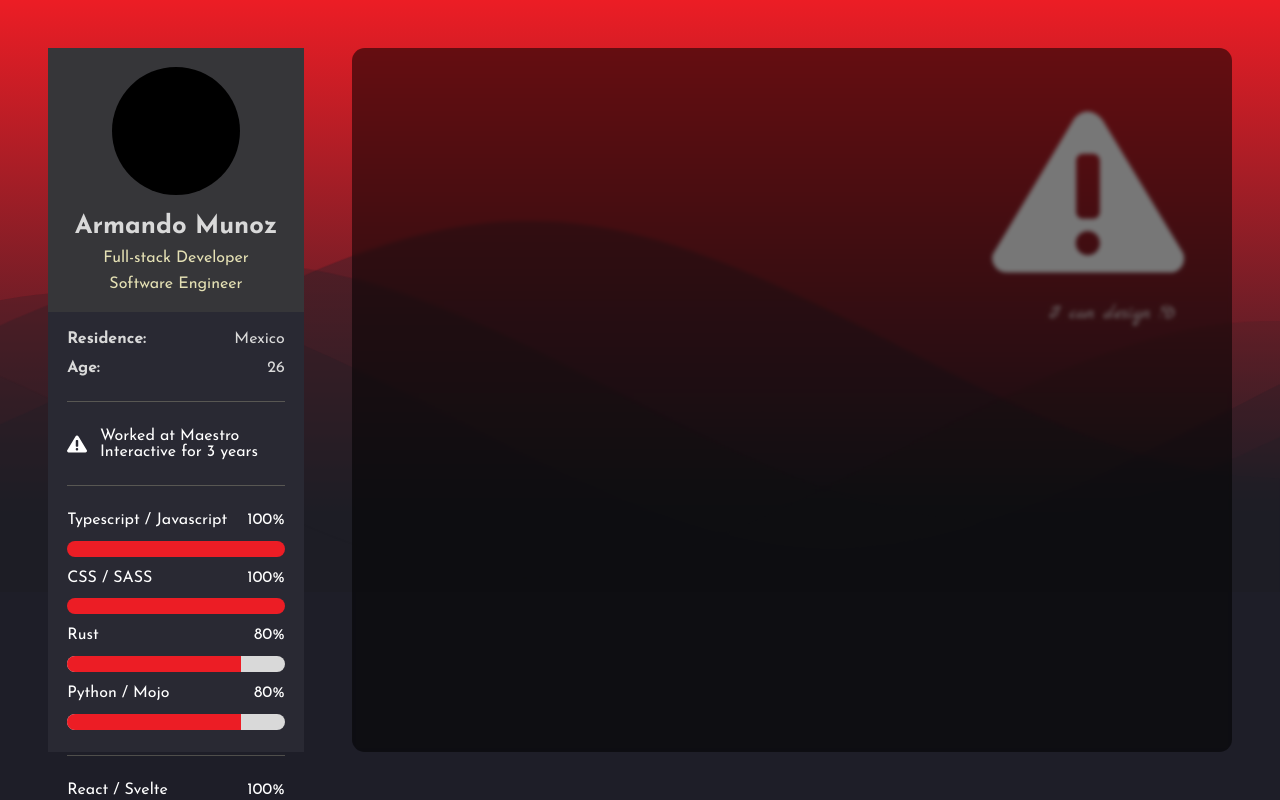
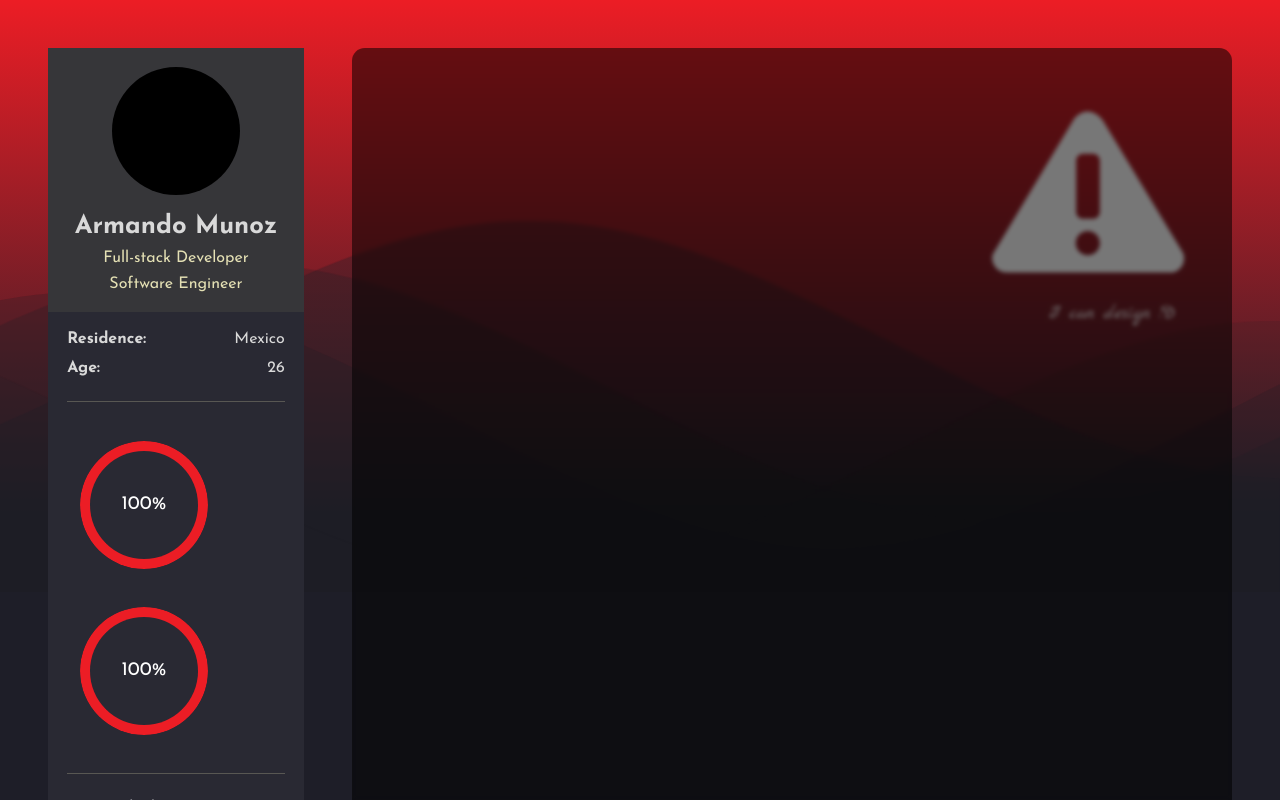
Before and after one commit to Stuff7/armando, a Svelte app: page / in a window 1280 px wide. Built offline with nearby package versions, Linux system fonts and the light colour scheme.

Commit message:
progress ring

```diff
--- a/src/App.svelte
+++ b/src/App.svelte
@@ -18,7 +18,18 @@
     height: 100%;
     padding: var(--spacing-lg-200);
     overflow: hidden auto;
-    display: flex;
+    display: grid;
+    grid-template:
+      "a b" 1fr
+      "a b" 1fr / max-content 1fr;
     gap: var(--spacing-lg-200);
+
+    & > :global(.Sidebar) {
+      grid-area: a;
+    }
+
+    & > :global(.Content) {
+      grid-area: b;
+    }
   }
 </style>
--- a/src/build.d.ts
+++ b/src/build.d.ts
@@ -1 +1 @@
-type IconName = "elephant" | "loading" | "triangle-exclamation" | "waves" | "checkmark" | "maestro";
+type IconName = "checkmark"|"elephant"|"loading"|"maestro"|"triangle-exclamation";
--- /dev/null
+++ b/src/components/ProgressRing.svelte
@@ -0,0 +1,93 @@
+<script lang="ts">
+  export let progress = 85;
+  export let size = "var(--area-sm-100)";
+
+  $: degreesRight = progress / 100 * 360;
+  $: degreesLeft = Math.min(degreesRight, 180);
+</script>
+
+<div
+  class="ProgressRing"
+  style:--progress-ring__degrees-left="{degreesLeft}deg"
+  style:--progress-ring__degrees-right="{degreesRight}deg"
+  style:--progress-ring-size={size}
+>
+  <span class="ProgressRing__title">{progress}%</span>
+  <div class="ProgressRing__overlay"></div>
+  <div class="ProgressRing__left"></div>
+  {#if degreesRight > 180}
+    <div class="ProgressRing__right"></div>
+  {/if}
+</div>
+
+<style lang="scss">
+  .ProgressRing {
+    --size: var(--progress-ring-size, 200px);
+    width: var(--size);
+    height: var(--size);
+    font-size: calc(var(--size) * 0.15);
+    color: #fff;
+    border-radius: 50%;
+    overflow: hidden;
+    position: relative;
+    text-align: center;
+    line-height: var(--size);
+    margin: calc(var(--size) / 10);
+
+    &__title {
+      position: relative;
+      z-index: 100;
+    }
+
+    &__overlay {
+      width: 50%;
+      height: 100%;
+      position: absolute;
+      top: 0;
+      left: 0;
+      z-index: 1;
+    }
+
+    & &__left, & &__right {
+      width: 50%;
+      height: 100%;
+      position: absolute;
+      top: 0;
+      left: 0;
+      border: 10px solid var(--color-accent-1);
+      border-radius: calc(var(--size) / 2) 0px 0px calc(var(--size) / 2);
+      border-right: 0;
+      transform-origin: right;
+    }
+
+    & &__left {
+      animation: load 1s linear forwards;
+    }
+
+    & &__right {
+      animation: load2 2s linear forwards;
+    }
+  }
+
+  @keyframes load {
+    0% {
+      transform: rotate(0deg);
+    }
+
+    100% {
+      transform: rotate(var(--progress-ring__degrees-left));
+    }
+  }
+
+  @keyframes load2 {
+    0% {
+      z-index: 100;
+      transform: rotate(180deg);
+    }
+
+    100% {
+      z-index: 100;
+      transform: rotate(var(--progress-ring__degrees-right));
+    }
+  }
+</style>
--- a/src/components/Sidebar.svelte
+++ b/src/components/Sidebar.svelte
@@ -3,6 +3,7 @@
   import Divider from "components/Divider.svelte";
   import IconLabel from "./IconLabel.svelte";
   import Icon from "components/Icon.svelte";
+  import ProgressRing from "components/ProgressRing.svelte";
 </script>
 
 <aside class="Sidebar">
@@ -23,6 +24,9 @@
       <strong>Age:</strong>
       <p>26</p>
     </div>
+    <Divider />
+      <ProgressRing progress={100} />
+      <ProgressRing progress={100} />
     <Divider />
     <div class="Sidebar__work">
       <Icon name="maestro" size="4vw" />
```
